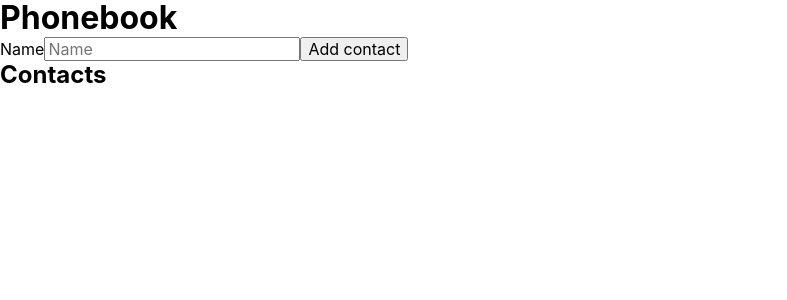
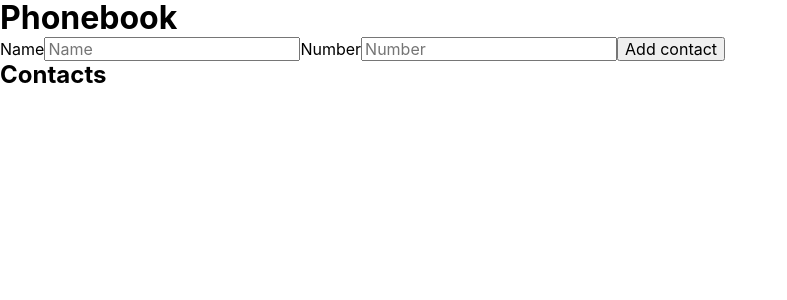
Before and after one commit to ultrasoundcode/goit-react-hw-02-phonebook, a React (Create React App) app: page / in a window 1280 px wide. Shown: the top 300 px of the page, without its empty margins (0-787 px from the left). Built offline with nearby package versions, Linux system fonts and the light colour scheme.

Commit message:
Update
add number

```diff
--- a/src/App.jsx
+++ b/src/App.jsx
@@ -7,6 +7,7 @@ export class App extends Component {
   state = {
     contacts: [],
     name: '',
+    number: '',
   };
   addContact = newContact => {
     this.setState(prevState => ({
--- a/src/components/Contact/Contact.jsx
+++ b/src/components/Contact/Contact.jsx
@@ -1,14 +1,18 @@
 import PropTypes from 'prop-types';
 
-function Contact({ contact: { name } }) {
+function Contact({ contact: { name, number } }) {
   return (
     <>
       <p>{name}</p>
+      <p>{number}</p>
     </>
   );
 }
 Contact.propTypes = {
-  contact: PropTypes.shape({ name: PropTypes.string.isRequired }).isRequired,
+  contact: PropTypes.shape({
+    name: PropTypes.string.isRequired,
+    number: PropTypes.number.isRequired,
+  }).isRequired,
 };
 
 export default Contact;
--- a/src/components/ContactForm/ContactForm.jsx
+++ b/src/components/ContactForm/ContactForm.jsx
@@ -4,6 +4,7 @@ import * as Yup from 'yup';
 
 const ContactSchema = Yup.object().shape({
   name: Yup.string().min(2, 'Too Short!').required('Required'),
+  number: Yup.number().positive('> 0 Please!').required('Required'),
 });
 
 function ContactForm({ onAddContact }) {
@@ -11,6 +12,7 @@ function ContactForm({ onAddContact }) {
     <Formik
       initialValues={{
         name: '',
+        number: '',
       }}
       validationSchema={ContactSchema}
       onSubmit={(values, actions) => {
@@ -24,6 +26,11 @@ function ContactForm({ onAddContact }) {
           <Field name="name" placeholder="Name" type="text" />
           <ErrorMessage name="name" />
         </label>
+        <label>
+          Number
+          <Field name="number" placeholder="Number" type="tel" />
+          <ErrorMessage name="number" />
+        </label>
         <button type="submit">Add contact</button>
       </Form>
     </Formik>
```
